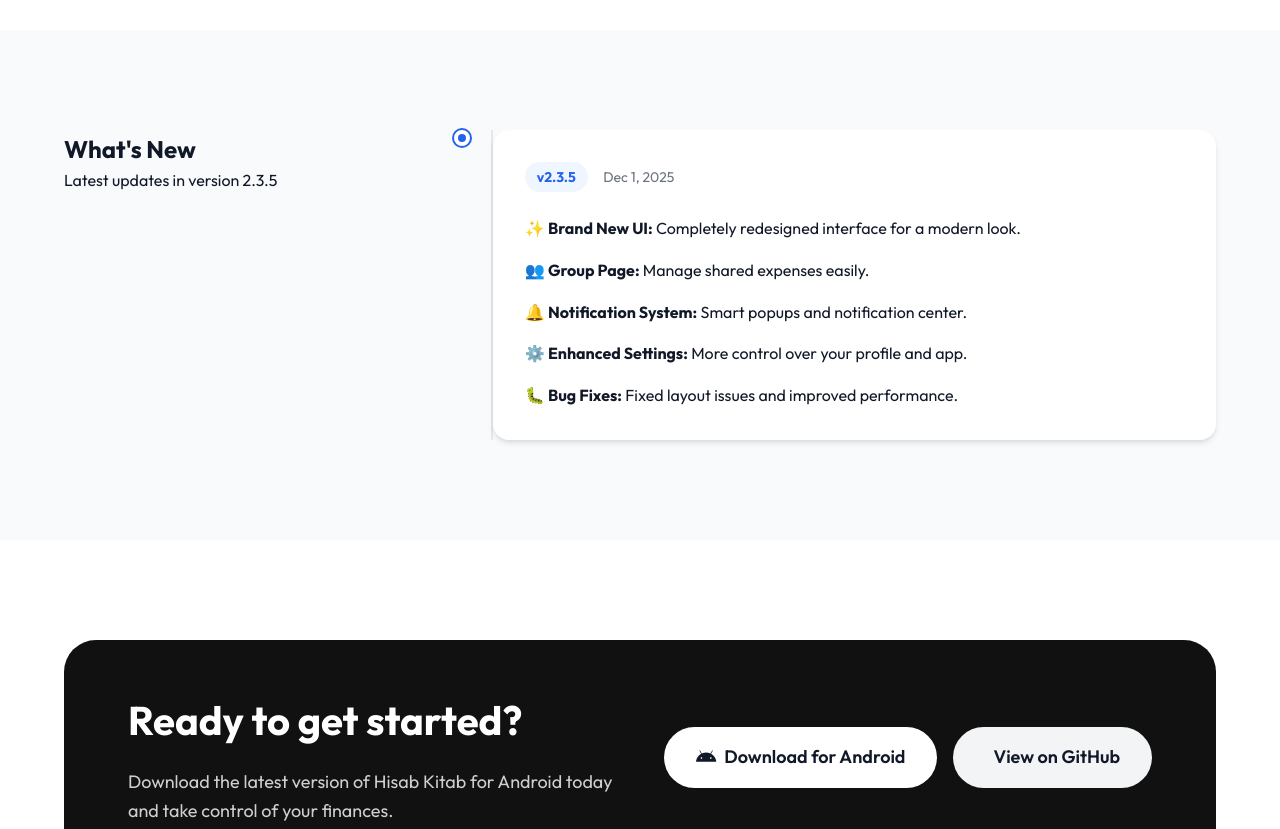
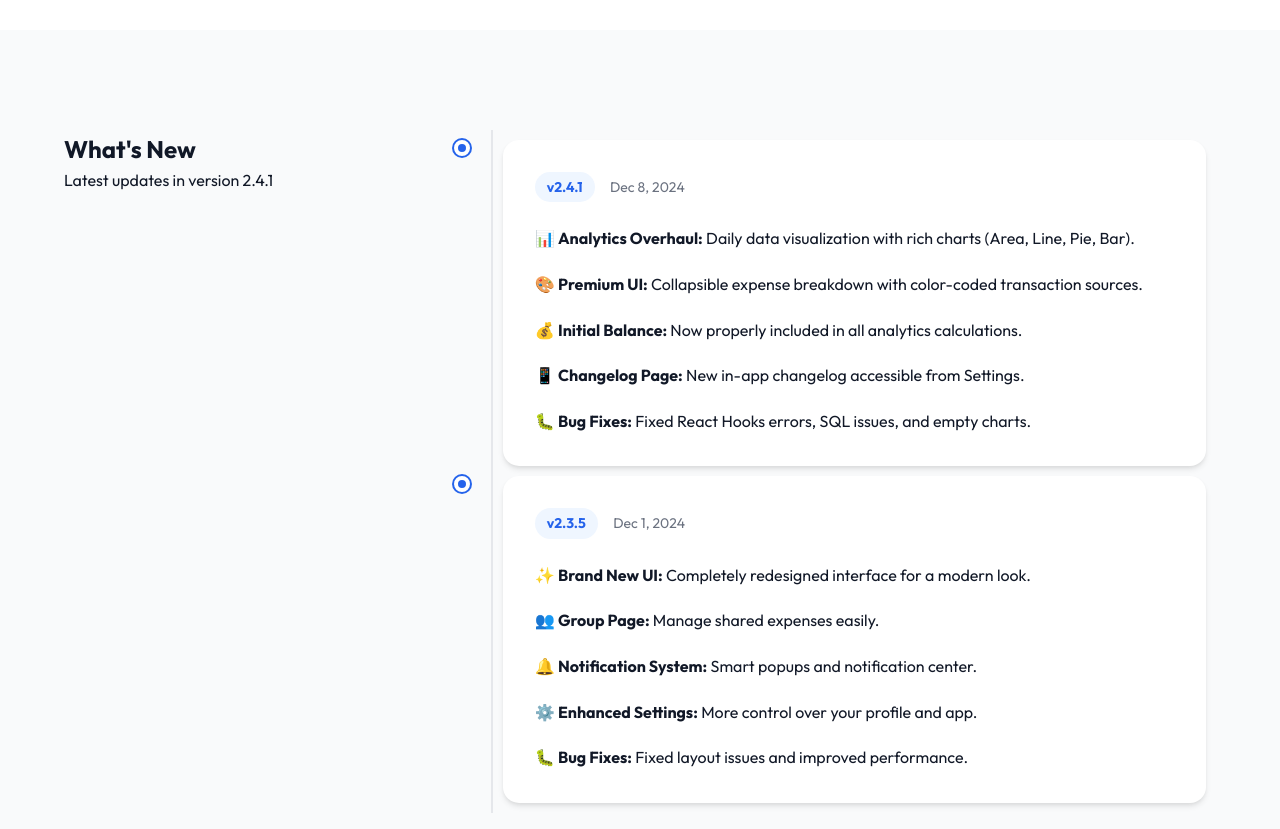
Before and after one commit to Sumit7739/hisabkitabweb, a plain HTML site: page index.html in a window 1280 px wide. Shown: the part 1480-2309 px from the top of the page. Drawn offline with nearby package versions, Linux system fonts and the light colour scheme.

Commit message:
feat: Announce v2.4.1 release with updated changelog, new features like analytics overhaul and premium UI, and bug fixes.

```diff
--- a/index.html
+++ b/index.html
@@ -75,7 +75,7 @@
     <header class="hero">
         <div class="container hero-content">
             <div class="hero-text">
-                <span class="badge">v2.3.5 is now available</span>
+                <span class="badge">v2.4.1 is now available</span>
                 <h1>Master Your Finances with <span class="highlight">Hisab Kitab</span></h1>
                 <p>The most intuitive way to track personal expenses and manage group settlements. Offline-first, secure, and beautifully designed.</p>
                 <div class="cta-group">
@@ -153,14 +153,28 @@
             <div class="changelog-wrapper">
                 <div class="changelog-header">
                     <h2>What's New</h2>
-                    <p>Latest updates in version 2.3.5</p>
+                    <p>Latest updates in version 2.4.1</p>
                 </div>
                 <div class="changelog-timeline">
                     <div class="timeline-item">
                         <div class="timeline-marker"></div>
                         <div class="timeline-content">
+                            <span class="version">v2.4.1</span>
+                            <span class="date">Dec 8, 2024</span>
+                            <ul>
+                                <li>📊 <strong>Analytics Overhaul:</strong> Daily data visualization with rich charts (Area, Line, Pie, Bar).</li>
+                                <li>🎨 <strong>Premium UI:</strong> Collapsible expense breakdown with color-coded transaction sources.</li>
+                                <li>💰 <strong>Initial Balance:</strong> Now properly included in all analytics calculations.</li>
+                                <li>📱 <strong>Changelog Page:</strong> New in-app changelog accessible from Settings.</li>
+                                <li>🐛 <strong>Bug Fixes:</strong> Fixed React Hooks errors, SQL issues, and empty charts.</li>
+                            </ul>
+                        </div>
+                    </div>
+                    <div class="timeline-item">
+                        <div class="timeline-marker"></div>
+                        <div class="timeline-content">
                             <span class="version">v2.3.5</span>
-                            <span class="date">Dec 1, 2025</span>
+                            <span class="date">Dec 1, 2024</span>
                             <ul>
                                 <li>✨ <strong>Brand New UI:</strong> Completely redesigned interface for a modern look.</li>
                                 <li>👥 <strong>Group Page:</strong> Manage shared expenses easily.</li>
@@ -200,14 +214,14 @@
     <div id="download-popup" class="popup-overlay" style="display: none;">
         <div class="popup-content">
             <div class="popup-header">
-                <h3>Download Hisab Kitab v2.3.5</h3>
+                <h3>Download Hisab Kitab v2.4.1</h3>
                 <button class="close-popup"><i data-lucide="x"></i></button>
             </div>
             <p>You are downloading the latest stable release. Click the button below to start.</p>
-            <a href="https://github.com/Sumit7739/hisabkitab_appv2/releases/download/v2.3.5/HisabKitab.apk" class="btn-primary large">
+            <a href="https://github.com/Sumit7739/hisabkitab_appv2/releases/download/v2.4.1/HisabKitab-v2.4.1.apk" class="btn-primary large">
                 <i data-lucide="download"></i> Download Now
-                <span class="sub-text">v2.3.5 • APK</span>
             </a>
+            <span class="sub-text">v2.4.1 • APK • 29MB</span>
         </div>
     </div>
 
--- a/style.css
+++ b/style.css
@@ -8,7 +8,8 @@
   --bg-off: #f9fafb;
   --border: #e5e7eb;
   --radius: 12px;
-    --shadow: 0 4px 6px -1px rgba(0, 0, 0, 0.1), 0 2px 4px -1px rgba(0, 0, 0, 0.06);
+  --shadow: 0 4px 6px -1px rgba(0, 0, 0, 0.1),
+    0 2px 4px -1px rgba(0, 0, 0, 0.06);
 }
 
 * {
@@ -18,7 +19,7 @@
 }
 
 body {
-    font-family: 'Outfit', sans-serif;
+  font-family: "Outfit", sans-serif;
   color: var(--text-main);
   background-color: var(--bg-light);
   line-height: 1.6;
@@ -325,6 +326,7 @@
   padding: 32px;
   border-radius: 16px;
   box-shadow: var(--shadow);
+  margin: 10px;
 }
 
 .version {
@@ -350,7 +352,7 @@
 }
 
 .timeline-content li {
-    margin-bottom: 16px; /* Increased spacing for desktop */
+  margin-bottom: 20px; /* Increased spacing for better readability */
   color: var(--text-main);
 }
 
@@ -392,7 +394,8 @@
   flex-shrink: 0;
 }
 
-.download-buttons { /* This is now a wrapper */
+.download-buttons {
+  /* This is now a wrapper */
   display: flex;
   justify-content: center;
   gap: 16px;
@@ -409,8 +412,8 @@
   transform: translateY(-2px);
 }
 
-
-.btn-primary.large, .btn-secondary.large {
+.btn-primary.large,
+.btn-secondary.large {
   padding: 16px 32px;
   font-size: 1.125rem;
   justify-content: center; /* Center content within the button */
@@ -527,7 +530,9 @@
   }
 
   /* Sections */
-    .features, .changelog, .download {
+  .features,
+  .changelog,
+  .download {
     padding: 60px 0;
   }
 
@@ -600,7 +605,8 @@
     align-items: center;
     gap: 12px;
   }
-    .btn-primary.large, .btn-secondary.large {
+  .btn-primary.large,
+  .btn-secondary.large {
     width: 100%;
     max-width: 320px; /* Constrain button width */
     font-size: 1rem; /* Adjust button font size for mobile */
```
Lines whose indentation alone changed are shown as unchanged.
